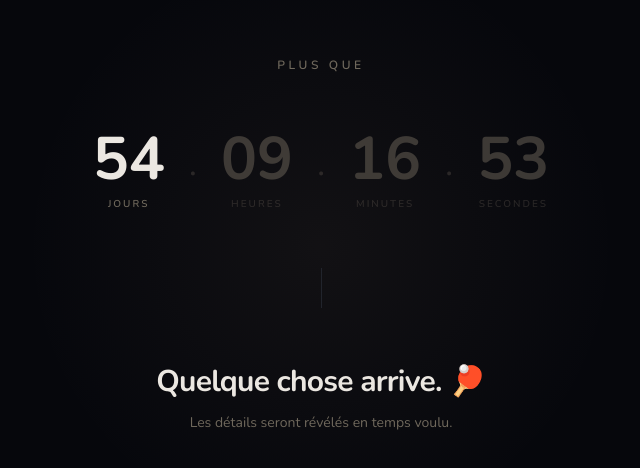
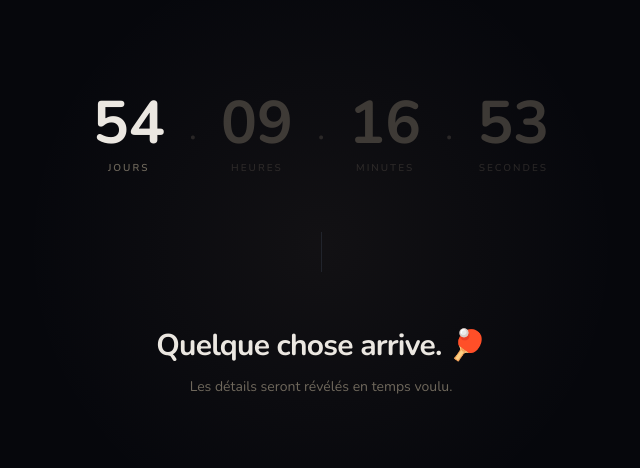
Before and after one commit to ArnaudBru/weekend-pongistes-2026, a Next.js app: page / in a window 1280 px wide. Shown: the part 154-622 px from the top of the page, without its empty margins (319-959 px from the left). Built offline with nearby package versions, Linux system fonts and the light colour scheme.

Commit message:
feat: remove eyebrow text from page component
Added a brief explanation for clarity: Removed the eyebrow text for cleaner page layout

Co-authored-by: ArnaudBru <26165930+ArnaudBru@users.noreply.github.com>

```diff
--- a/app/page.tsx
+++ b/app/page.tsx
@@ -11,11 +11,6 @@ export default function Page() {
       />
 
       <div className="relative flex flex-col items-center gap-14 w-full max-w-md text-center">
-        {/* Eyebrow */}
-        <p className="text-xs font-semibold uppercase tracking-[0.3em] text-muted-foreground">
-          Plus que
-        </p>
-
         {/* Countdown */}
         <Countdown />
 
```
